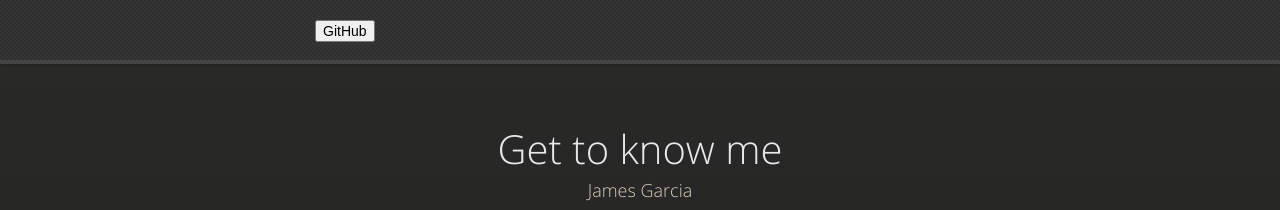
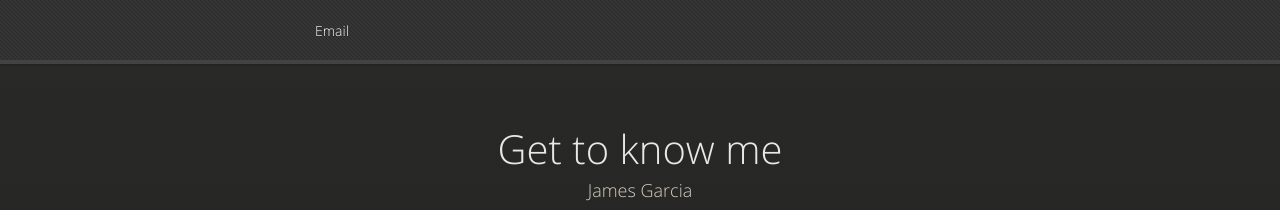
Before and after one commit to colossus9/colossus9.github.io, a Jekyll site: the page built from index.html, in a window 1280 px wide. Shown: the top 210 px of the page. Built offline with Jekyll 4.4.1, drawn with Linux system fonts in a browser that asks for light colours; nearby versions of some CDN libraries.

```diff
--- a/index.html
+++ b/index.html
@@ -8,9 +8,7 @@
       <div id="header">
         <nav>
           <li class="fork">
-            <button type="button" class="btn btn-default btn-transparent btn-lg">
-              <span class="glyphicon glyphicon-star" aria-hidden="true"></span> GitHub
-            </button>
+            <span class="glyphicon glyphicon-envelope">Email</span>
           </li>
         </nav>
       </div><!-- end header section -->
```
